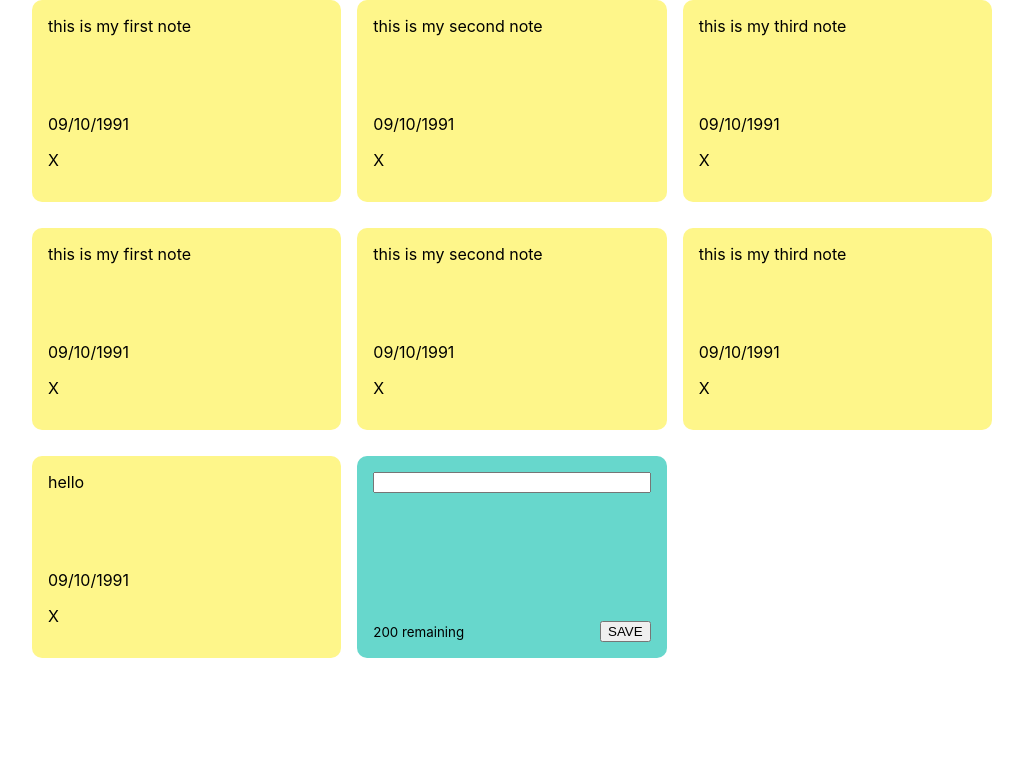
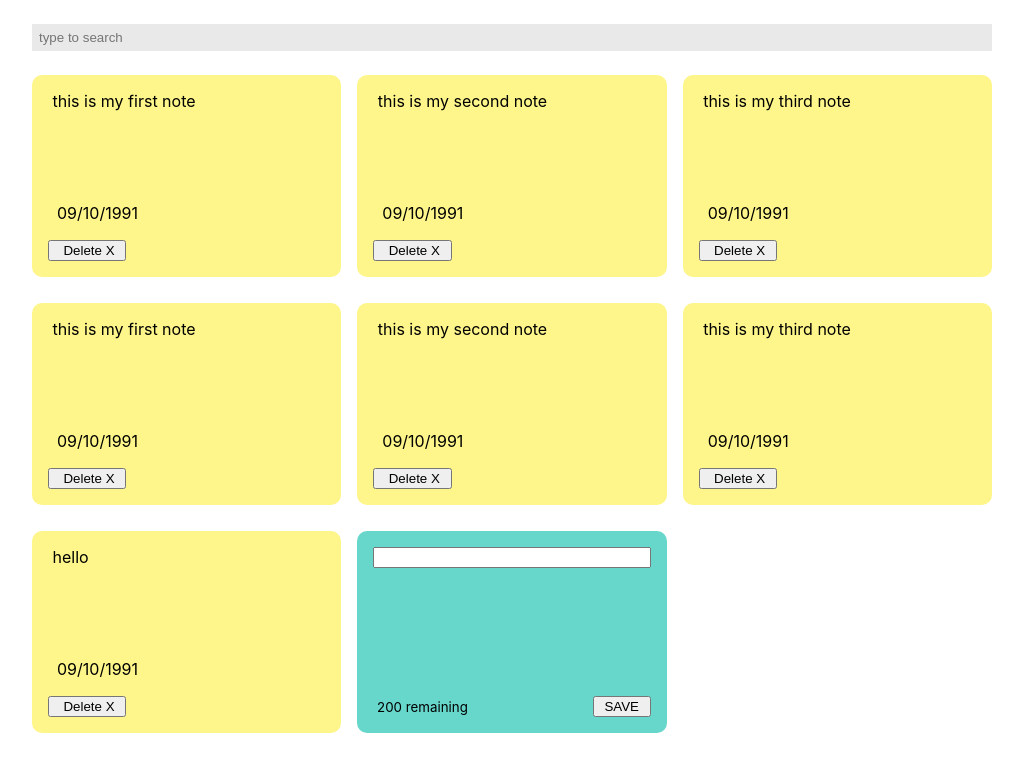
Before and after one commit to evelinm/notes, a React (Create React App) app: page / in a window 1280 px wide. Shown: the top 772 px of the page, without its empty margins (128-1151 px from the left). Built offline with nearby package versions, Linux system fonts and the light colour scheme.

Commit message:
search bar styling

```diff
--- a/src/App.js
+++ b/src/App.js
@@ -1,5 +1,6 @@
 import NotesList from "./components/NotesList";
 import { useState } from 'react';
+import SearchBar from "./components/SearchBar";
 // import {nanoid} from 'nanoid';
 
 
@@ -66,8 +67,11 @@ function App() {
 
   }
 
+  // const deleteNote = {}
+
   return (
     <div className="container">
+      <SearchBar/>
       <NotesList  handleAddNote={addNote} notes={notes}/>
     </div>
   );
--- a/src/components/AddNote.js
+++ b/src/components/AddNote.js
@@ -2,15 +2,27 @@ import { useState } from "react";
 
 const AddNote = ({handleAddNote})=> {
 
-    const [noteText,setNoteText] = useState('')
+    const [noteText,setNoteText] = useState('');
+    const characterLimit = 200;
+
 
     const handleChange = (e) => {
-        setNoteText(e.target.value)
+        if( characterLimit - e.target.value.length >= 0 ){
+            setNoteText(e.target.value)
+
+
+        }
+
 
     }
 
     const handleSaveClick = () => {
-        handleAddNote(noteText)
+
+        if(noteText.trim().length > 0) {
+            handleAddNote(noteText)
+            setNoteText("");
+        }
+
     }
 
     return (
@@ -19,7 +31,7 @@ const AddNote = ({handleAddNote})=> {
         <input  value={noteText} onChange={handleChange} name="hi" />
 
         <div className="note-footer">
-            <small> 200 remaining </small>
+            <small> { characterLimit - noteText.length} remaining </small>
             <button  onClick={handleSaveClick}className="save"> SAVE </button>
         </div>
         </div>
--- a/src/components/Note.js
+++ b/src/components/Note.js
@@ -7,7 +7,7 @@ const Note = ({id,text,date}) => {
             <div className="note-foeter">
             <p> {date}</p>
             {/* <MdDeleteForever className="delete-icon" size="1.3rem" /> */}
-            <p> X </p>
+            <button>  Delete X </button>
 
             </div>
         </div>
--- /dev/null
+++ b/src/components/SearchBar.js
@@ -0,0 +1,13 @@
+
+
+
+const SearchBar = () => {
+    return (
+        <div className="search">
+<input type="text" placeholder="type to search"/>
+
+        </div>
+    )
+
+}
+export default SearchBar;
--- a/src/index.css
+++ b/src/index.css
@@ -34,6 +34,7 @@ code {
   display: flex;
   flex-direction: column;
   justify-content: space-between;
+  white-space: pre-wrap;
 }
 
 .note.new {
@@ -49,3 +50,18 @@ textarea {
   align-items: center;
   justify-content: space-between;
 }
+
+.search {
+  display: flex;
+  align-items: center;
+  background-color: rgb(233, 233, 233);
+  padding: 5px;
+  margin-bottom: 1.5rem;
+  margin-top: 1.5rem;
+}
+
+.search input {
+  border: none;
+  background-color: rgb(233, 233, 233);
+  width: 100%;
+}
```
